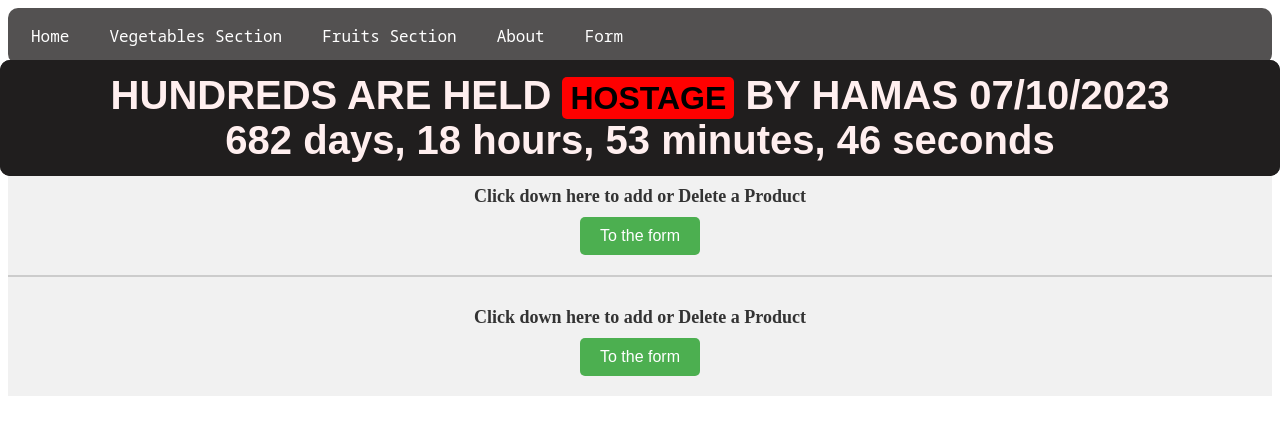
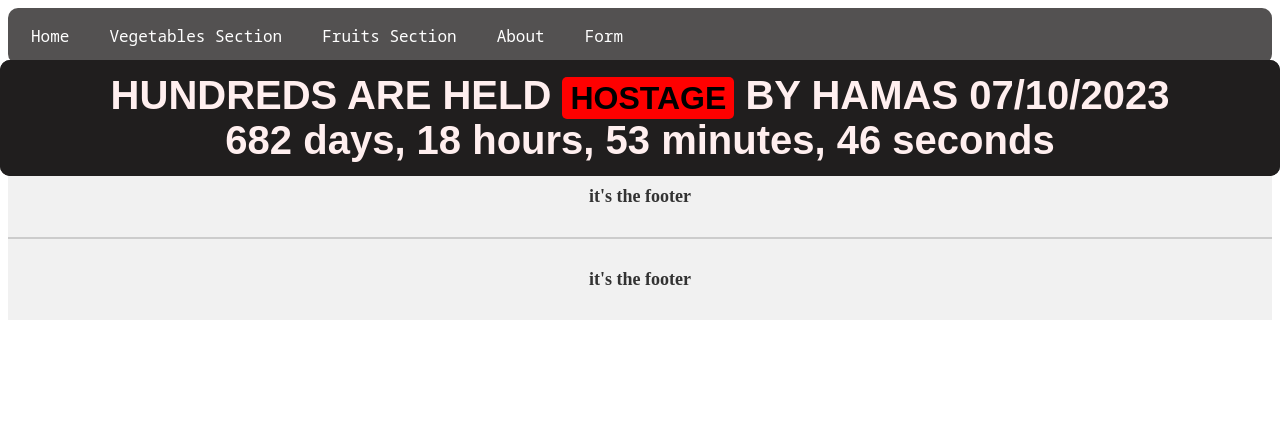
Before and after one commit to TaliBerger/Greengrocery, an Angular app: page / in a window 1280 px wide. Shown: the top 434 px of the page. Built offline with nearby package versions, Linux system fonts and the light colour scheme.

Commit message:
#footer changes

```diff
--- a/src/app/components/main-page/main-page.html
+++ b/src/app/components/main-page/main-page.html
@@ -8,6 +8,5 @@
 </div>
 
 <div class="footer">
-  <h2>Click down here to add or Delete a Product</h2>
-  <button (click)="goToForm()">To the form</button>
+<h2>it's the footer</h2>
 </div>
```
